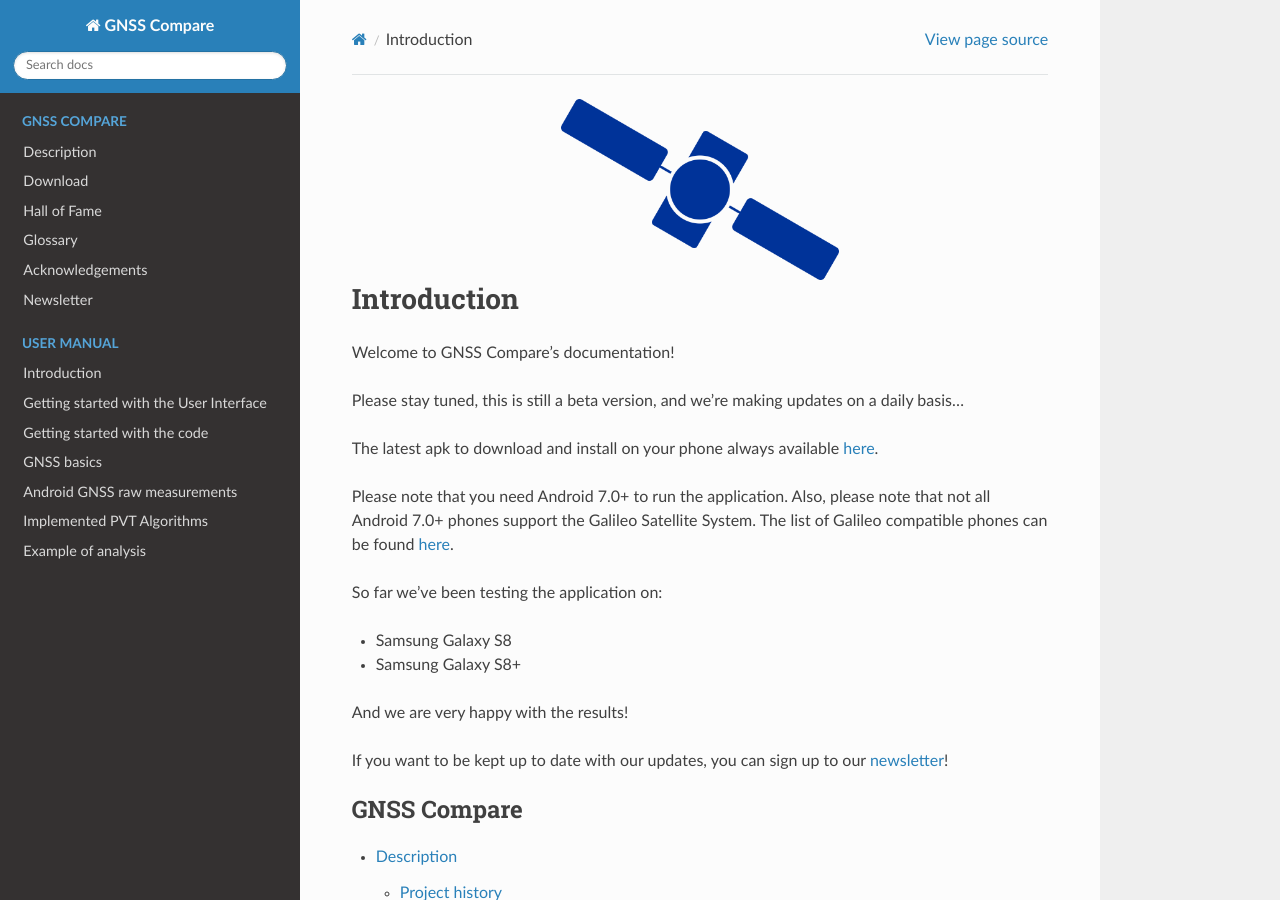
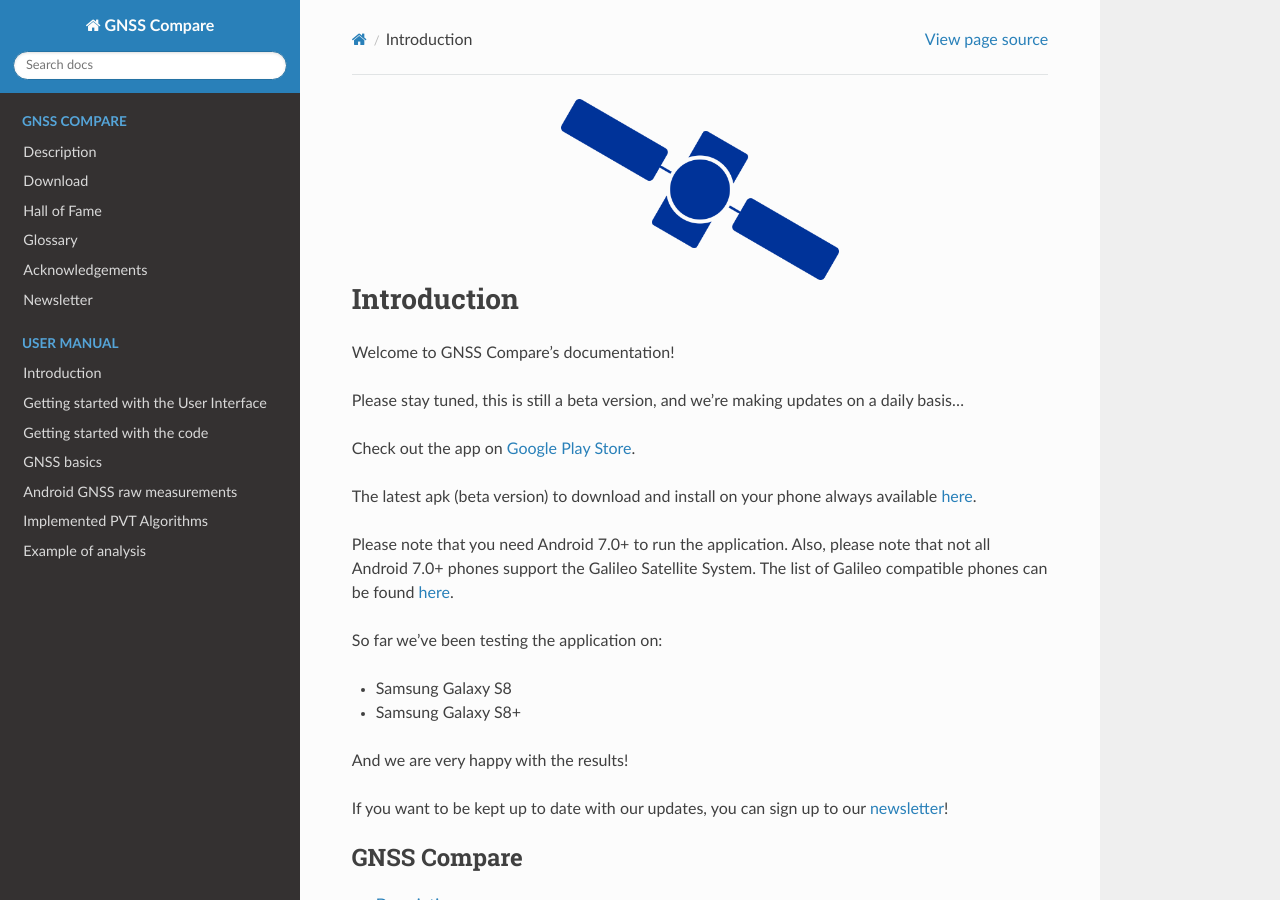
Before and after one commit to TheGalfins/GNSS_Compare, a Sphinx documentation site: the page built from docs/index.rst, in a window 1280 px wide and 900 px high. Built offline with Sphinx 7.4.7 and the Read the Docs theme 2.0.0, drawn with Linux system fonts in a browser that asks for light colours; pages that are not in the unit, such as notebooks, are missing from menus.

Commit message:
Added link to google play store

```diff
--- a/docs/index.rst
+++ b/docs/index.rst
@@ -17,7 +17,9 @@
 
 Please stay tuned, this is still a beta version, and we're making updates on a daily basis...
 
-The latest apk to download and install on your phone always available `here <https://github.com/TheGalfins/GNSS_Compare/raw/master/release_apk/GNSS_Compare.apk>`_.
+Check out the app on `Google Play Store <https://play.google.com/store/apps/details?id=com.galfins.gnss_compare>`_.
+
+The latest apk (beta version) to download and install on your phone always available `here <https://github.com/TheGalfins/GNSS_Compare/raw/master/release_apk/GNSS_Compare.apk>`_.
 
 Please note that you need Android 7.0+ to run the application. Also, please note that not all Android 7.0+ phones support the Galileo Satellite System. The list of Galileo compatible phones can be found `here <http://galileognss.eu/is-your-phone-using-galileo/>`_.
 
```
